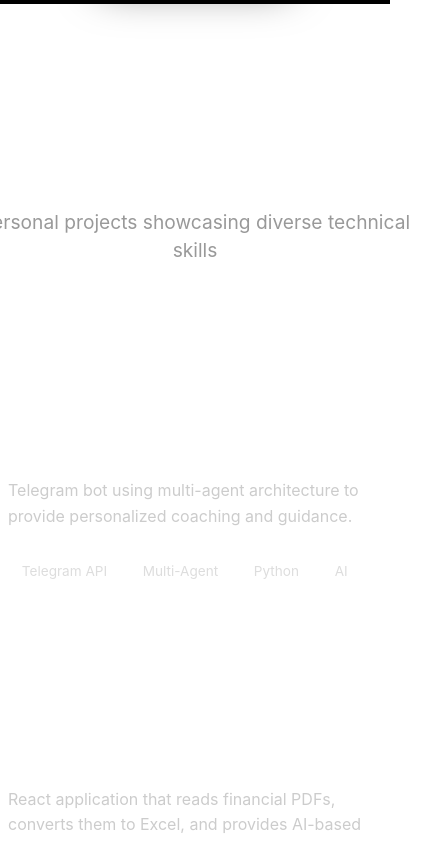
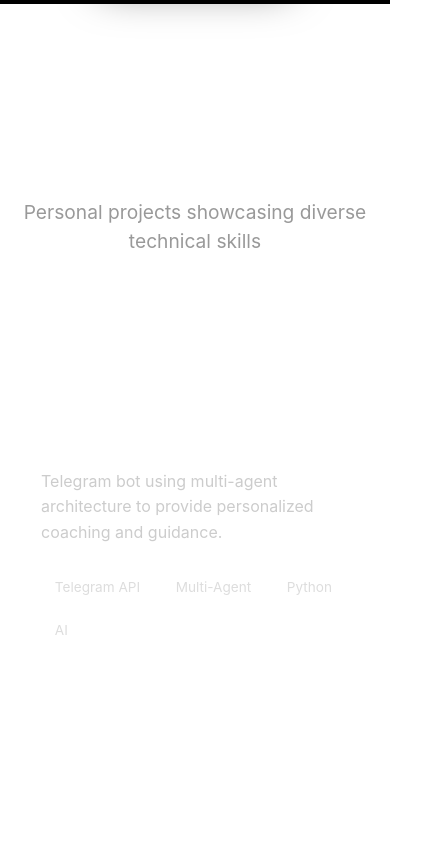
Before and after one commit to goyalpuneet18/puneet_goyal, a React (Vite) app: page / in a window 390 px wide. Shown: the part 840-1682 px from the top of the page, 423 px wide, since content can reach past the window. Built offline with nearby package versions, Linux system fonts and the light colour scheme.

Commit message:
fix: Adjust mobile styles for titles, grids, and cards to prevent overflow and improve layout.

```diff
--- a/src/presentation/styles/main.scss
+++ b/src/presentation/styles/main.scss
@@ -849,6 +849,7 @@ h1, h2, h3 {
 @media (max-width: 768px) {
   .hero-title {
     font-size: clamp(2.5rem, 8vw, 4rem);
+    word-break: break-word; // Prevent overflow
   }
 
   .hero-subtitle {
@@ -857,8 +858,9 @@ h1, h2, h3 {
   }
 
   .section-title {
-    font-size: 2rem;
+    font-size: 1.75rem; // Reduced from 2rem to prevent separate word overflow
     margin-bottom: 2rem;
+    word-wrap: break-word;
   }
 
   .navigation-dock-container {
@@ -895,7 +897,8 @@ h1, h2, h3 {
   }
 
   .projects-grid {
-    grid-template-columns: 1fr;
+    // Use minmax(0, 1fr) to force grid items to shrink below minimum content size
+    grid-template-columns: minmax(0, 1fr);
     gap: 1.5rem;
     padding: 0 1rem;
   }
@@ -904,11 +907,18 @@ h1, h2, h3 {
     gap: 1.5rem;
     padding: 0 1rem;
     justify-content: center;
+    grid-template-columns: repeat(auto-fit, minmax(100px, 1fr));
+  }
+
+  // Ensure stats grid also respects containment
+  .stats-grid {
+      grid-template-columns: repeat(2, 1fr); // Force 2 columns for stats on mobile
   }
 
   .project-card, .stat-card, .certification-card {
     padding: 1.5rem;
-    width: auto;
+    width: 100%; // Explicit width
+    max-width: 100%; // Ensure no overflow
   }
 
   .project-card .project-icon-wrapper {
```
